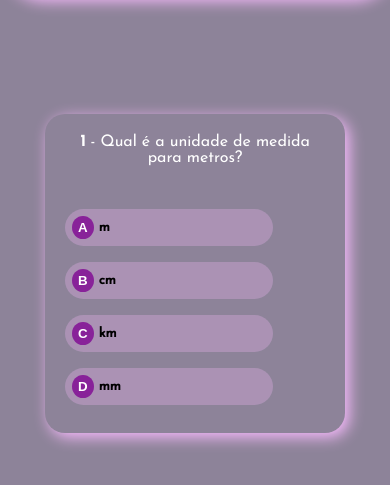
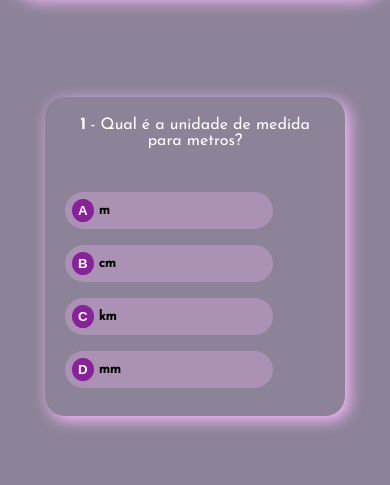
Before and after one commit to AlanMoreira13/Quizz-Javascript, a plain HTML site: page index.html in a window 390 px wide. Shown: the part 115-600 px from the top of the page. Drawn offline with Linux system fonts and the light colour scheme.

Commit message:
Quizz Javascript

```diff
--- a/css/styles.css
+++ b/css/styles.css
@@ -8,8 +8,7 @@
 body {
   font-family: "Josefin Sans", sans-serif;
   background-color: #2b174188;
-  height: 100vh;
-  width: 100%;
+
 }
 #main-title {
   font-size: 2.5em;
@@ -83,7 +82,7 @@ body {
   padding: 20px;
   border: none;
   border-radius: 20px;
-  margin: 10% auto;
+  margin: 70px auto;
   justify-content: center;
   box-shadow: 4px 4px 15px #fabbff;
 }
@@ -163,7 +162,7 @@ body {
   }
 
   #quizz-container {
-    margin-top: 30%;
+    margin: 100px auto;
     width: 300px;
   }
 
```
